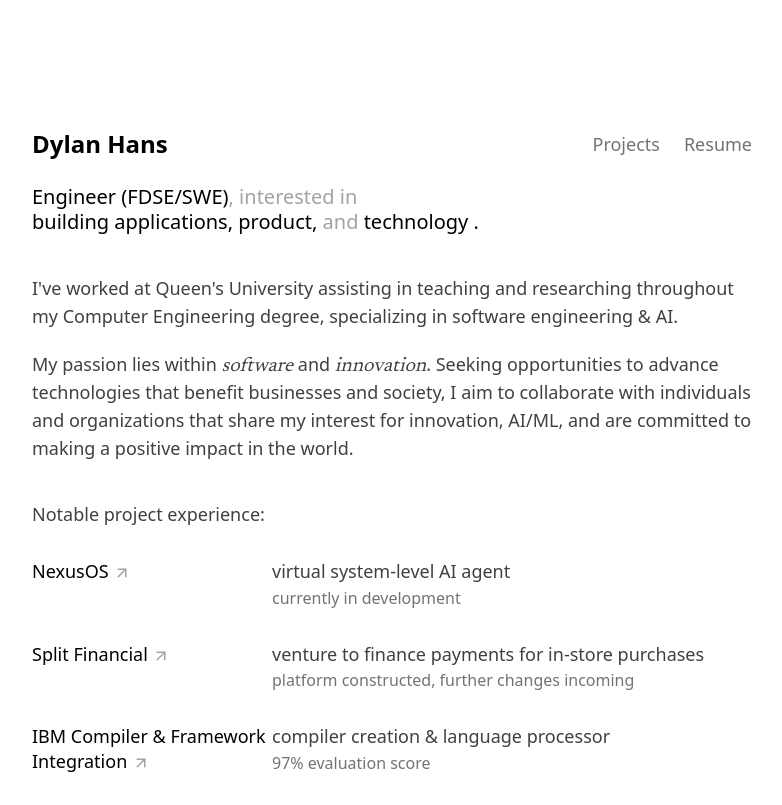
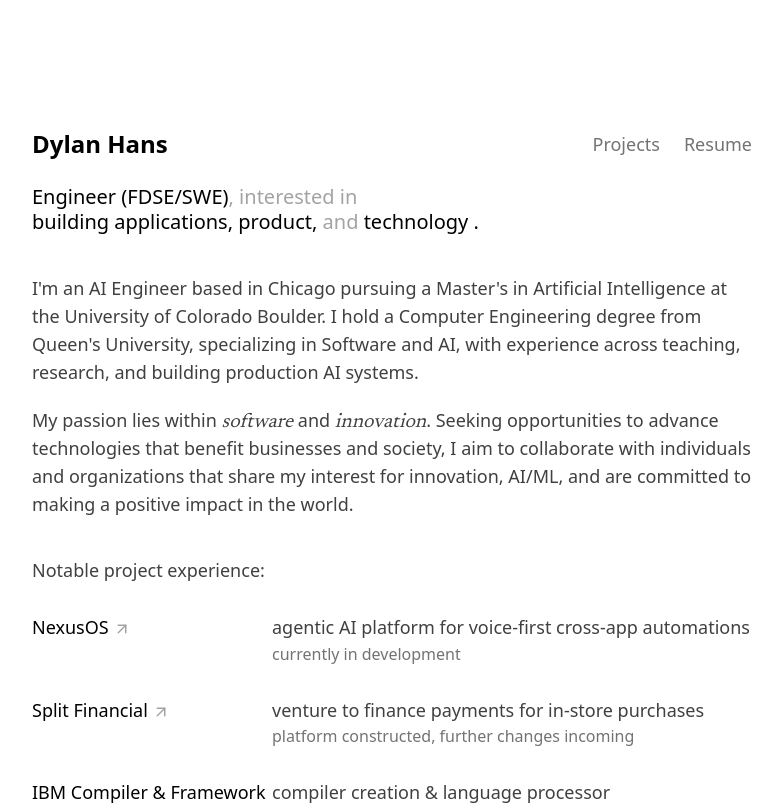
Before and after one commit to dylanhans/Portfolio, a SvelteKit app: page / in a window 1280 px wide. Shown: the top 805 px of the page, without its empty margins (248-1030 px from the left). Built offline with nearby package versions, Linux system fonts and the light colour scheme.

Commit message:
small changes

```diff
--- a/src/routes/+page.svelte
+++ b/src/routes/+page.svelte
@@ -6,7 +6,7 @@
   const featuredProjects = [
     {
       name: "NexusOS",
-      desc: "virtual system-level AI agent",
+      desc: "agentic AI platform for voice-first cross-app automations",
       aside: "currently in development",
     },
     {
@@ -64,9 +64,9 @@
 <div class="layout-md text-lg space-y-10">
   <div class="space-y-5">
     <p>
-      I've worked at Queen's University assisting in teaching and researching
-      throughout my Computer Engineering degree, specializing in software
-      engineering & AI.
+      I'm an AI Engineer based in Chicago pursuing a Master's in Artificial Intelligence at the University of Colorado Boulder.
+      I hold a Computer Engineering degree from Queen's University, specializing in Software and AI, with experience across teaching,
+      research, and building production AI systems.
     </p>
 
     <p>
```
